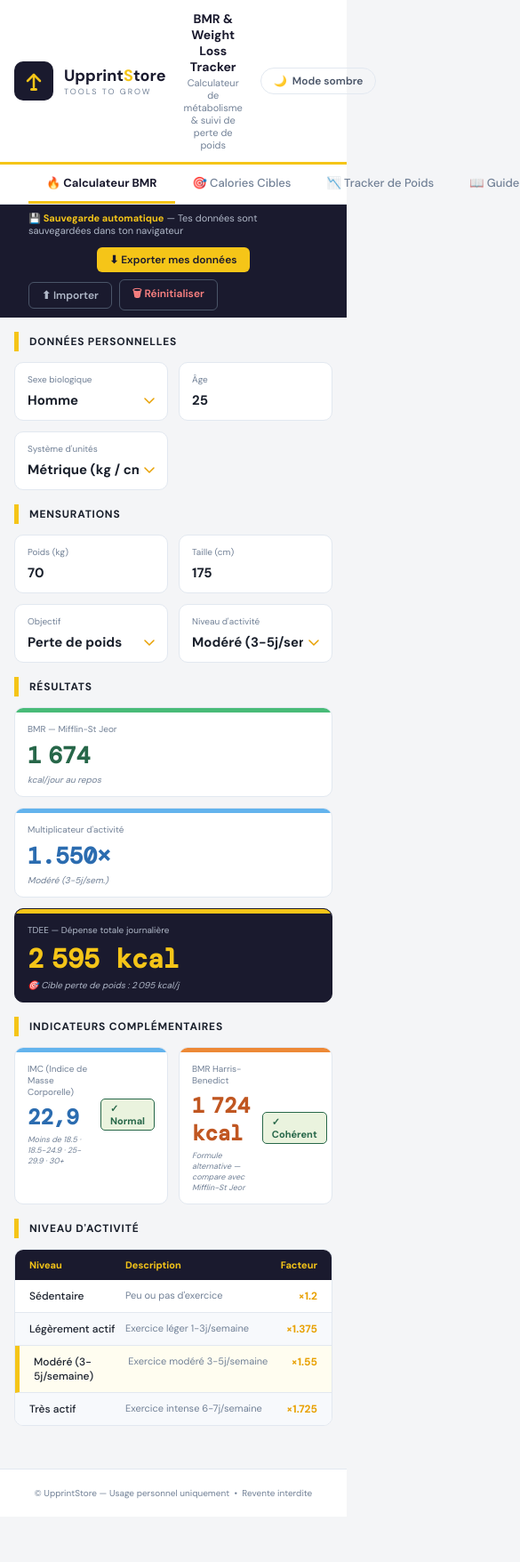
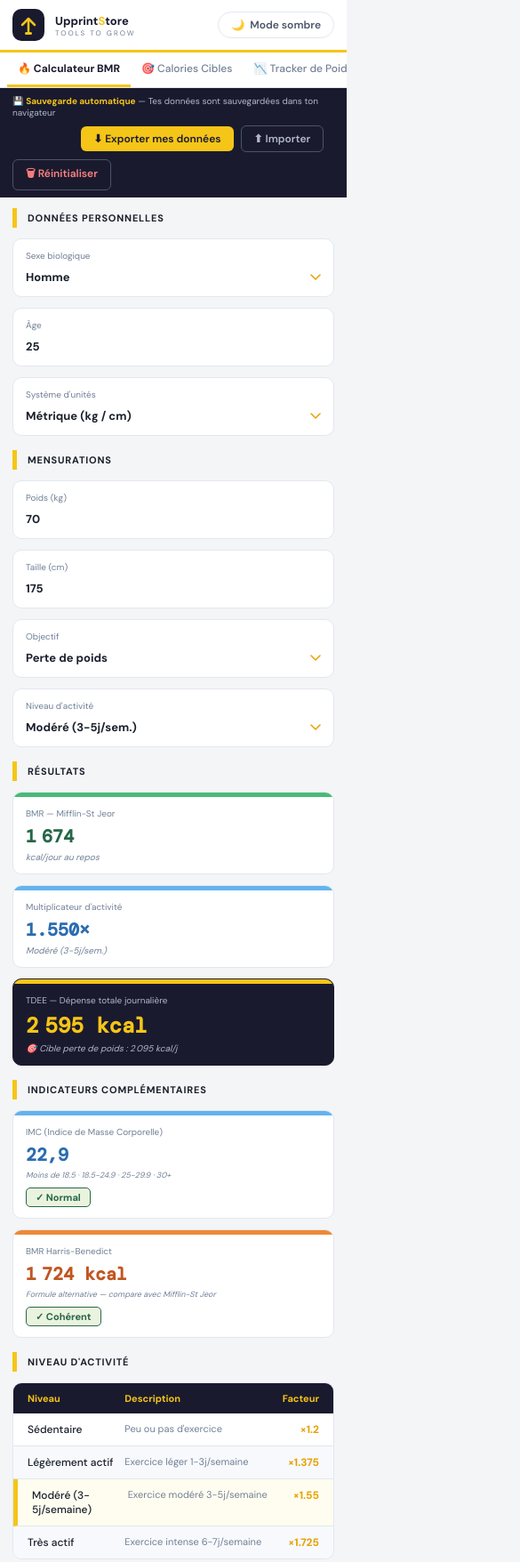
Before and after one commit to getinspiredto-dotcom/upprintstore-bmr, a plain HTML site: page index.html in a window 390 px wide. Shown: the top 1756 px of the page at 89% size, 585 px wide, since content can reach past the window. Before the commit the page ends 1705 px from the top, so only its background shows below. Drawn offline with nearby package versions, Linux system fonts and the light colour scheme.

Commit message:
Update index.html

```diff
--- a/index.html
+++ b/index.html
@@ -11,9 +11,9 @@
 <meta name="description" content="Calculateur BMR & TDEE — Suivi de perte de poids — UpprintStore">
 <title>BMR & Weight Loss Tracker — UpprintStore</title>
 <link rel="manifest" href="manifest.json">
-<link rel="apple-touch-icon" href="icons/icon-192.png">
-<link rel="icon" type="image/png" sizes="192x192" href="icons/icon-192.png">
-<link rel="icon" type="image/png" sizes="512x512" href="icons/icon-512.png">
+<link rel="apple-touch-icon" href="./icon-192.png">
+<link rel="icon" type="image/png" sizes="192x192" href="./icon-192.png">
+<link rel="icon" type="image/png" sizes="512x512" href="./icon-512.png">
 <link rel="preconnect" href="https://fonts.googleapis.com">
 <link href="https://fonts.googleapis.com/css2?family=DM+Sans:wght@300;400;500;600;700&family=DM+Mono:wght@400;500&display=swap" rel="stylesheet">
 <style>
@@ -105,6 +105,8 @@ body.dark .safety-note { background: #1A0505; border-color: var(--red-d); }
 body.dark .footer { background: #16213E; border-top-color: #2D3748; }
 body.dark .logo-name { color: #FFFFFF; }
 body.dark .logo-tagline { color: #B0B8C8; }
+body.dark .header-center h1 { color: #FFFFFF; }
+body.dark .header-center p { color: #B0B8C8; }
 body.dark .section-title { --text-p: #FFFFFF; }
 body.dark .section-title span { color: #FFFFFF; }
 body.dark .param-val { color: var(--gold) !important; }
@@ -302,16 +304,84 @@ canvas { width: 100% !important; height: 100% !important; }
 .result-value { transition: all .3s ease; }
 
 @media (max-width: 768px) {
-  .header { padding: 12px 16px; }
-  .header-center h1 { font-size: 14px; }
-  .page-content { padding: 16px; }
-  .c3, .c4, .c-tdee, .c-indic, .tracker-params, .summary-grid { grid-template-columns: 1fr 1fr; }
+  /* Header mobile */
+  .header {
+    padding: 10px 14px;
+    flex-wrap: wrap;
+    gap: 8px;
+  }
+  .header-center {
+    order: 3;
+    width: 100%;
+    text-align: center;
+    display: none; /* Cacher titre sur mobile — trop encombrant */
+  }
+  .logo-name { font-size: 15px; }
+  .logo-tagline { font-size: 8px; }
+  .logo-icon { width: 36px; height: 36px; }
+  #theme-toggle {
+    padding: 5px 10px;
+    font-size: 11px;
+    margin-left: auto;
+  }
+
+  /* Tabs scrollables */
+  .tabs {
+    overflow-x: auto;
+    -webkit-overflow-scrolling: touch;
+    padding: 0 8px;
+    scrollbar-width: none;
+  }
+  .tabs::-webkit-scrollbar { display: none; }
+  .tab { padding: 10px 12px; font-size: 12px; white-space: nowrap; }
+
+  /* Contenu */
+  .page-content { padding: 12px 14px; }
+
+  /* Grilles */
+  .c3, .c4 { grid-template-columns: 1fr 1fr; }
   .c-tdee { grid-template-columns: 1fr; }
-  .speed-head, .speed-row { grid-template-columns: 2fr 1fr 1fr 1fr; }
-  .speed-head span:nth-child(n+6), .speed-row span:nth-child(n+6) { display: none; }
-  .tracker-head, .tracker-row { grid-template-columns: 1fr 1.4fr 1.4fr 1fr 2fr; }
-  .tracker-head span:nth-child(n+5):not(:last-child), .tracker-row span:nth-child(n+5):not(:last-child) { display: none; }
-  .sim-grid { grid-template-columns: repeat(3,1fr); }
+  .c-indic { grid-template-columns: 1fr; }
+  .tracker-params, .summary-grid { grid-template-columns: 1fr 1fr; }
+
+  /* Cards résultats */
+  .result-value { font-size: 20px !important; }
+  .card-navy .result-value { font-size: 24px !important; }
+
+  /* Cards input — texte normal pas monospace */
+  .input-card select,
+  .input-card input { font-size: 13px; }
+
+  /* Tableau vitesses — cacher colonnes non essentielles */
+  .speed-head { grid-template-columns: 2fr 1fr 1fr 1fr; }
+  .speed-row { grid-template-columns: 2fr 1fr 1fr 1fr; }
+  .speed-head span:nth-child(n+6),
+  .speed-row span:nth-child(n+6) { display: none; }
+
+  /* Tracker */
+  .tracker-head { grid-template-columns: 0.8fr 1.2fr 1.2fr 1fr 1.5fr; }
+  .tracker-row { grid-template-columns: 0.8fr 1.2fr 1.2fr 1fr 1.5fr; }
+  .tracker-head span:nth-child(n+5):not(:last-child),
+  .tracker-row span:nth-child(n+5):not(:last-child) { display: none; }
+
+  /* Simulateur */
+  .sim-grid { grid-template-columns: repeat(3, 1fr); }
+
+  /* Save bar */
+  .save-bar { padding: 8px 14px; gap: 8px; }
+  .save-bar .save-info { font-size: 10px; }
+
+  /* Sections */
+  .section-title span { font-size: 11px; }
+
+  /* Indic cards */
+  .indic-inner { flex-direction: column; align-items: flex-start; gap: 8px; }
+  .indic-val { font-size: 20px !important; }
+}
+
+@media (max-width: 400px) {
+  .c3, .c4, .tracker-params, .summary-grid { grid-template-columns: 1fr; }
+  .logo-name { font-size: 13px; }
 }
 </style>
 </head>
```
